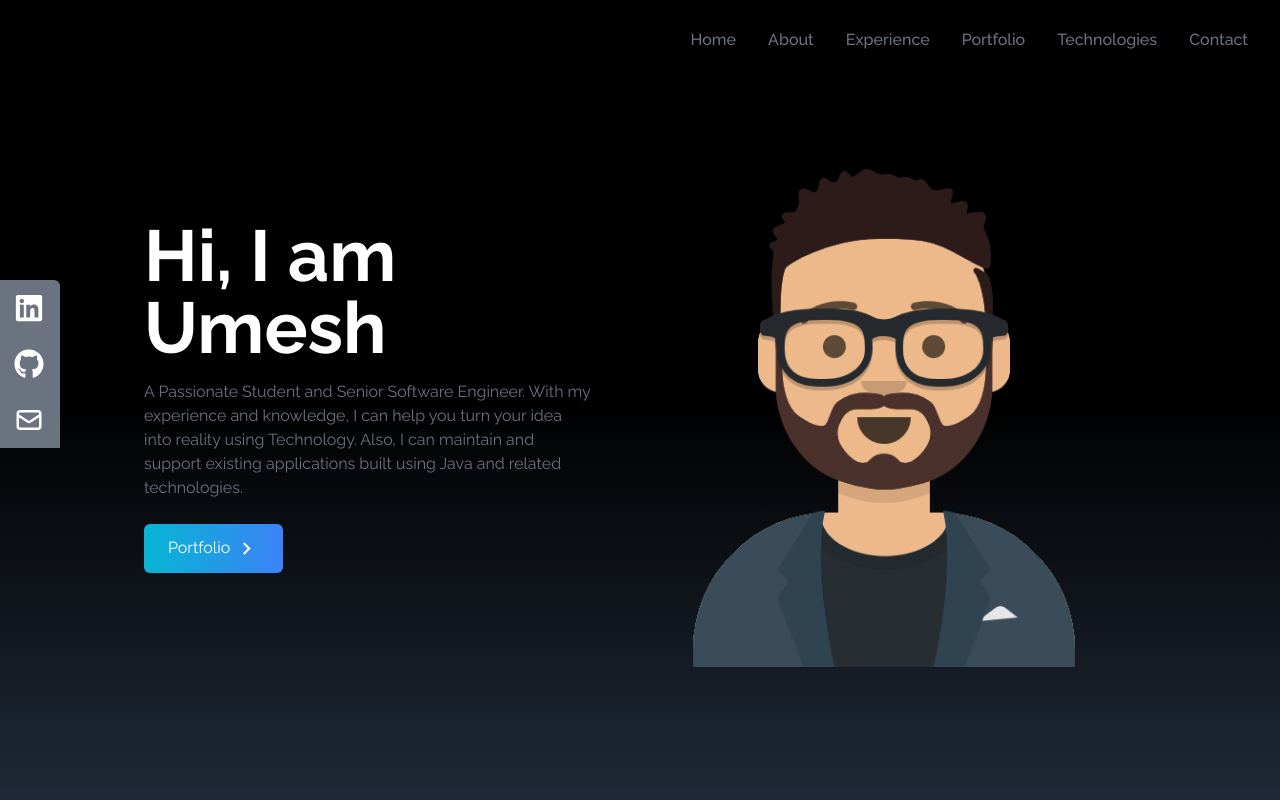
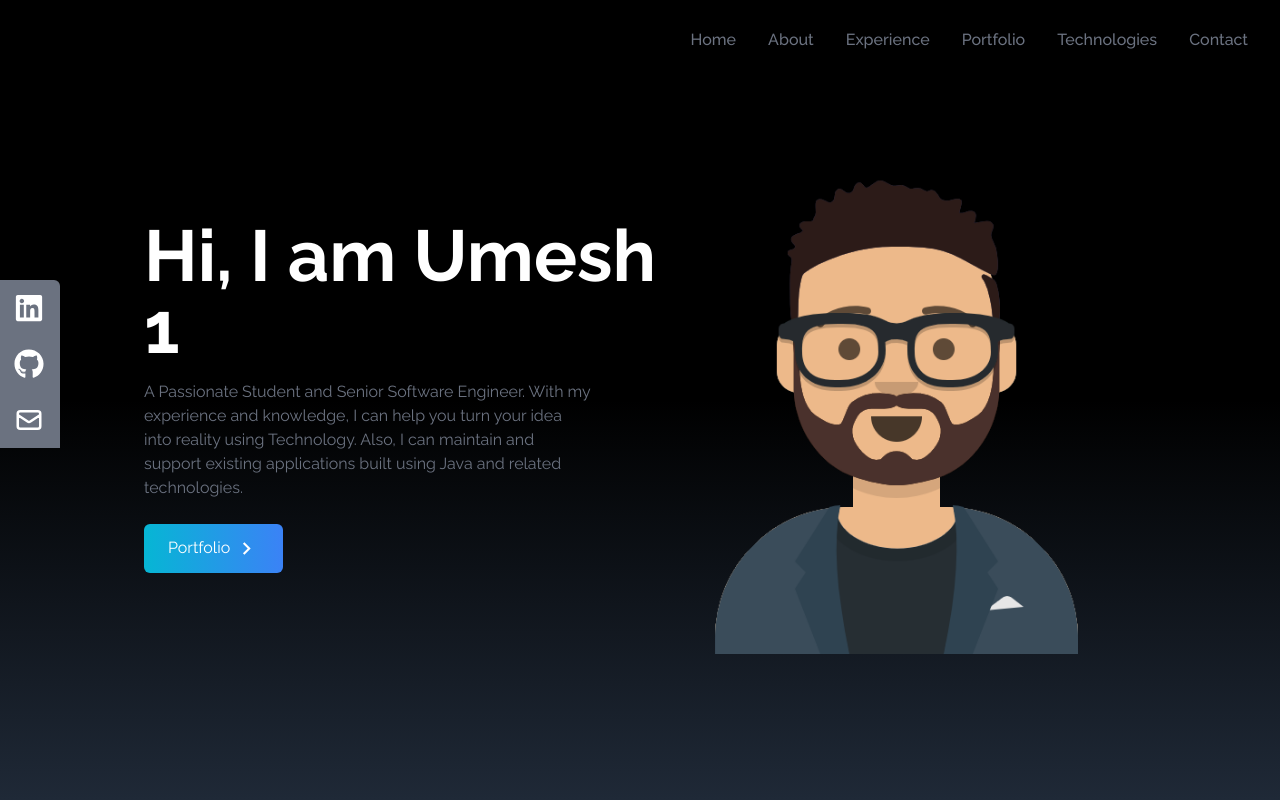
Before and after one commit to umeshkhatiwada13/portfolio-website, a React (Create React App) app: page / in a window 1280 px wide. Shown: the top 800 px of the page. Built offline with nearby package versions, Linux system fonts and the light colour scheme.

Commit message:
vercel ci/cd test

```diff
--- a/src/components/Home.jsx
+++ b/src/components/Home.jsx
@@ -18,7 +18,7 @@ const Home = () => {
           />
         </div>
         <div className="flex flex-col justify-center h-full">
-          <h2 className="text-4xl sm:text-7xl font-bold text-white">Hi, I am Umesh</h2>
+          <h2 className="text-4xl sm:text-7xl font-bold text-white">Hi, I am Umesh 1</h2>
 
           <p className="text-gray-500 py-4 max-w-md">
           A Passionate Student and Senior Software Engineer. With my experience and knowledge, I can help you turn your idea into reality using Technology.
```
